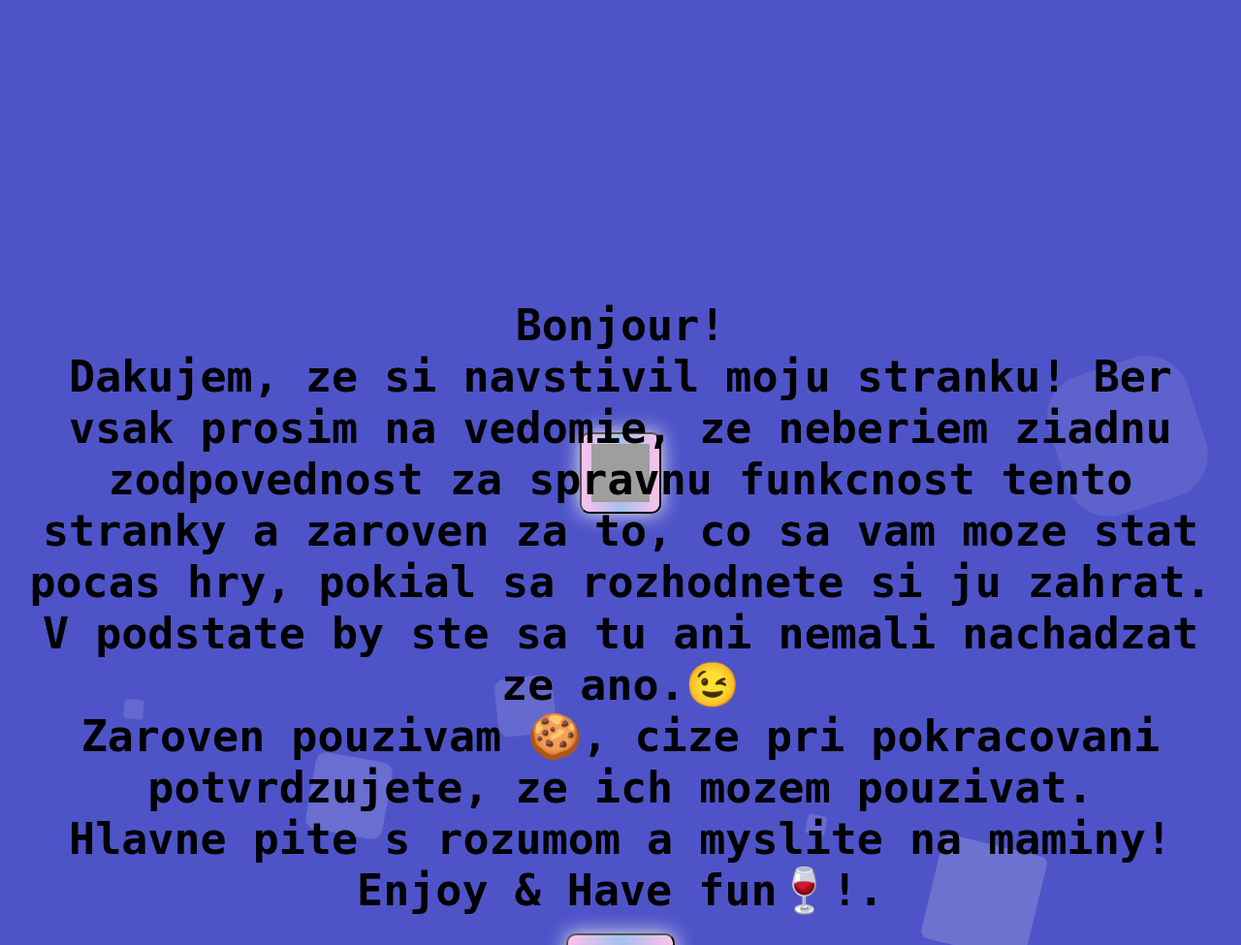
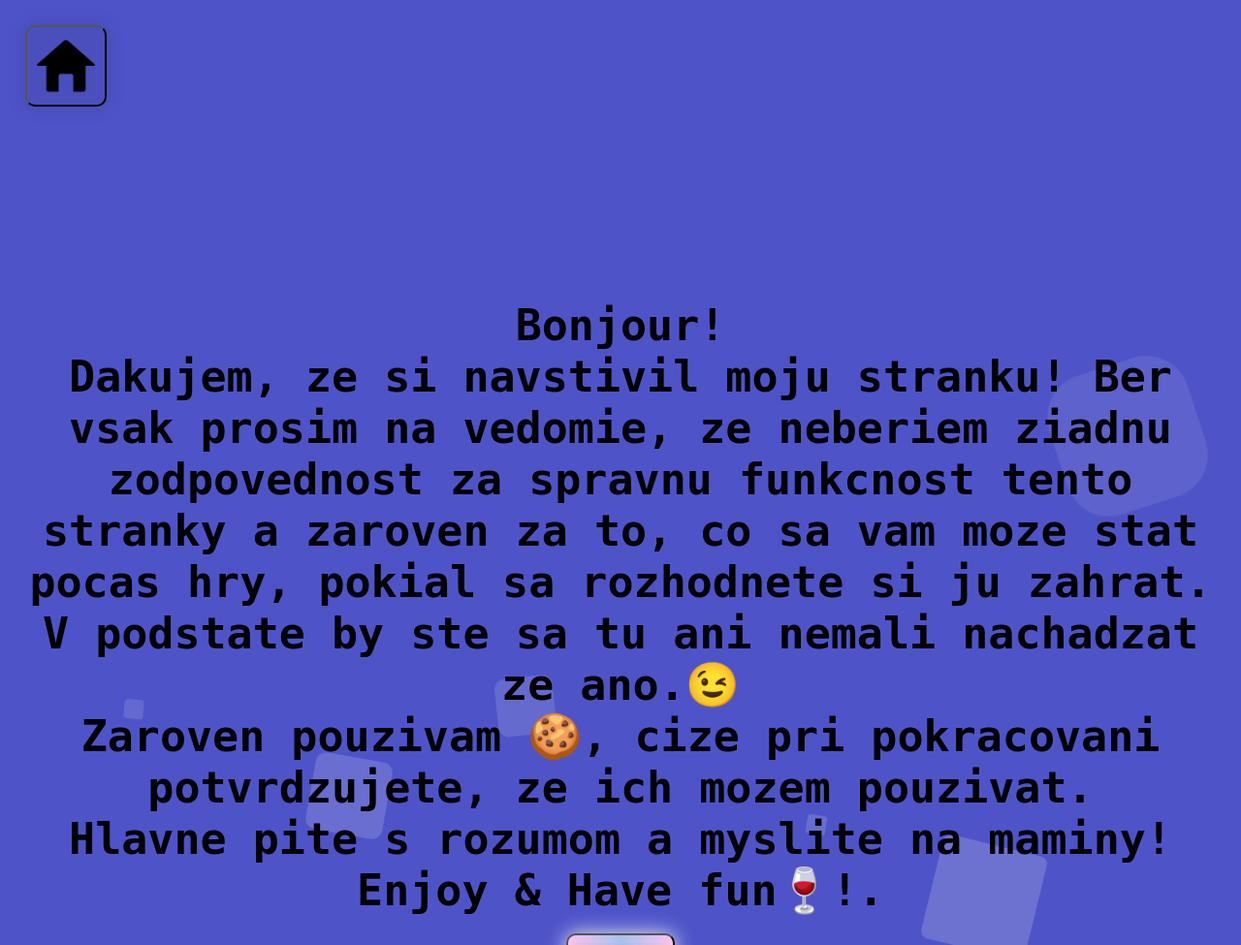
Before and after one commit to The-Huginn/party-game, a Flask app: template templates/about.html in a window 1280 px wide. Shown: the whole page at 97% size. Run offline with Flask 2, Linux system fonts and the light colour scheme; the template is opened without the code that fills it, so the values that code supplies are empty; some libraries are stand-ins or nearby versions; grey boxes are pictures that could not be loaded.

Commit message:
Add Home button.

```diff
--- a/static/css/main.css
+++ b/static/css/main.css
@@ -73,6 +73,30 @@
     height: 35px;
     line-height: 32px;
     border-radius: 10px;
+}
+
+.home {
+    width: 100%;
+    position: absolute;
+    top: 0vh;
+    padding: 1rem;
+    box-sizing: border-box;
+    z-index: 2;
+}
+
+.home-btn {
+    /* border: none; */
+    box-shadow: 0 0 20px rgba(0, 0, 0, 0.15);
+    text-shadow: none;
+    background-image: none;
+    background-color: rgba(0, 0, 0, 0.05);
+    float: left;
+}
+
+.home-btn:hover,
+.home-btn:active {
+    background-color: rgba(0, 0, 0, 0.15);
+    box-shadow: none;
 }
 
 .child {
```
Also changed, not shown: static/image/home-button.png (added).
